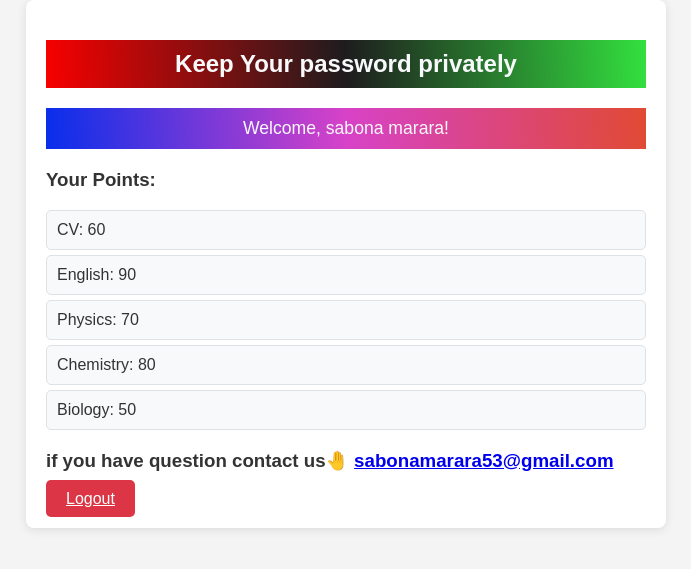
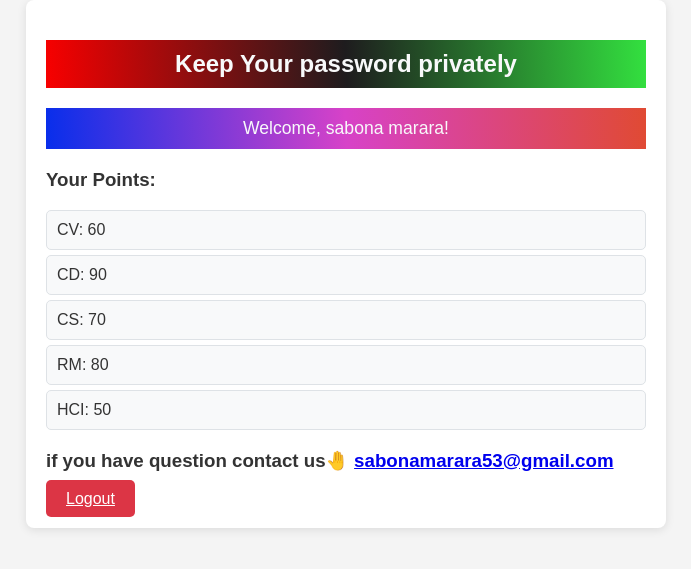
Before and after one commit to sabonawebsite-com/student-point, a Flask app: page /dashboard in a window 1280 px wide. Shown: the top 569 px of the page, without its empty margins (294-985 px from the left). Run offline with Flask 3, Linux system fonts and the light colour scheme; the first user in the database is signed in; some libraries are stand-ins or nearby versions.

Commit message:
first commit

```diff
--- a/app.py
+++ b/app.py
@@ -2,7 +2,6 @@ from flask import Flask, render_template, redirect, url_for, request, flash
 from flask_sqlalchemy import SQLAlchemy
 from flask_login import LoginManager, UserMixin, login_user, logout_user, login_required, current_user
 from werkzeug.security import generate_password_hash, check_password_hash
-
 app = Flask(__name__)
 app.config['SECRET_KEY'] = 'your_secret_key'
 app.config['SQLALCHEMY_DATABASE_URI'] = 'sqlite:///students.db'
--- a/templates/dashboard.html
+++ b/templates/dashboard.html
@@ -134,41 +134,40 @@
         {% if points %}
             <ul class="list-group">
                 <li class="list-group-item">CV: {{ points.math }}</li>
-                <li class="list-group-item">English: {{ points.english }}</li>
-                <li class="list-group-item">Physics: {{ points.physics }}</li>
-                <li class="list-group-item">Chemistry: {{ points.chemistry }}</li>
-                <li class="list-group-item">Biology: {{ points.biology }}</li>
+                <li class="list-group-item">CD: {{ points.english }}</li>
+                <li class="list-group-item">CS: {{ points.physics }}</li>
+                <li class="list-group-item">RM: {{ points.chemistry }}</li>
+                <li class="list-group-item">HCI: {{ points.biology }}</li>
             </ul>
         {% else %}
             <p>No points recorded yet.</p>
         {% endif %}
 
-        <!-- <h3>Updated</h3>
+     <!-- <h3>Updated</h3>
         <form method="POST" action="{{ url_for('update_points') }}">
             <div class="form-group">
-                <label for="math">Math</label>
+                <label for="math">computer Vision:</label>
                 <input type="number" class="form-control" id="math" name="math" value="{{ points.math if points else 0 }}" required>
             </div>
             <div class="form-group">
-                <label for="english">English</label>
+                <label for="english">Comuter security:</label>
                 <input type="number" class="form-control" id="english" name="english" value="{{ points.english if points else 0 }}" required>
             </div>
             <div class="form-group">
-                <label for="physics">Physics</label>
+                <label for="physics">Comp Desing:</label>
                 <input type="number" class="form-control" id="physics" name="physics" value="{{ points.physics if points else 0 }}" required>
             </div>
             <div class="form-group">
-                <label for="chemistry">Chemistry</label>
+                <label for="chemistry">HCI:</label>
                 <input type="number" class="form-control" id="chemistry" name="chemistry" value="{{ points.chemistry if points else 0 }}" required>
             </div>
             <div class="form-group">
-                <label for="biology">Biology</label>
+                <label for="biology">Research Method:</label>
                 <input type="number" class="form-control" id="biology" name="biology" value="{{ points.biology if points else 0 }}" required>
             </div>
-            <button type="submit" class="btn btn-primary">Save Points</button>
-        </form>   -->
+            <button type="submit" class="btn btn-primary">Save Points</button>   -->
+        </form>
         <h3>if you have question contact us🤚 <span><a href="mailto:sabonamarara53@gmail.com">sabonamarara53@gmail.com</a></span></h3>
-
         <a href="{{ url_for('logout') }}" class="btn btn-danger">Logout</a>
     </div>
 </body>
--- a/templates/login.html
+++ b/templates/login.html
@@ -82,7 +82,7 @@
     }
 
     .btn-primary {
-        background-color: #007bff;
+        background-color: #ff00d4;
         color: white;
         border: none;
     }
@@ -96,7 +96,7 @@
     }
 
     .btn-primary:hover {
-        background-color: #0056b3;
+        background-color: #253b51;
     }
 
     .btn-link {
```
Also changed, not shown: instance/student.db (added), instance/students.db, students.db (deleted).
